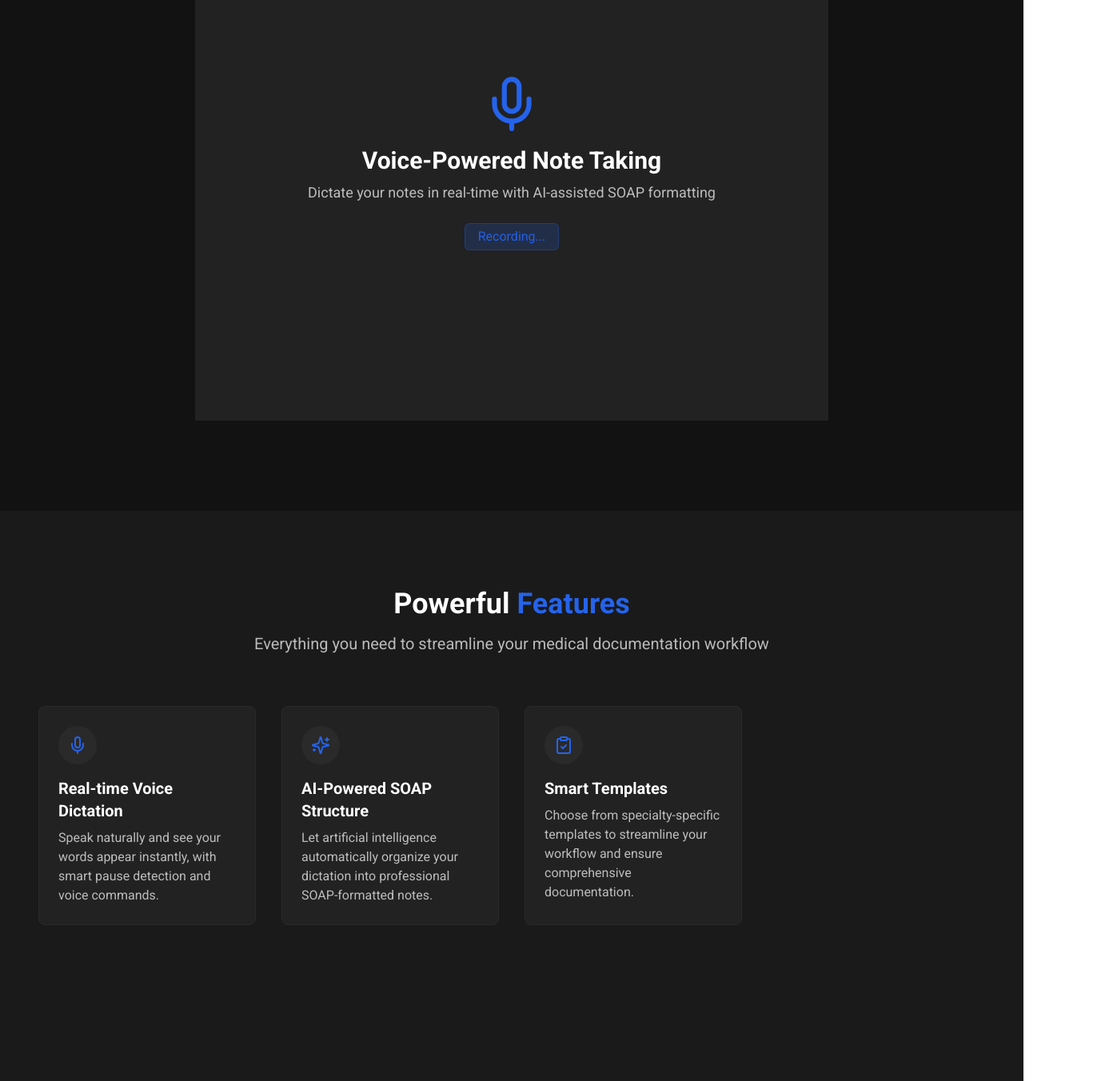
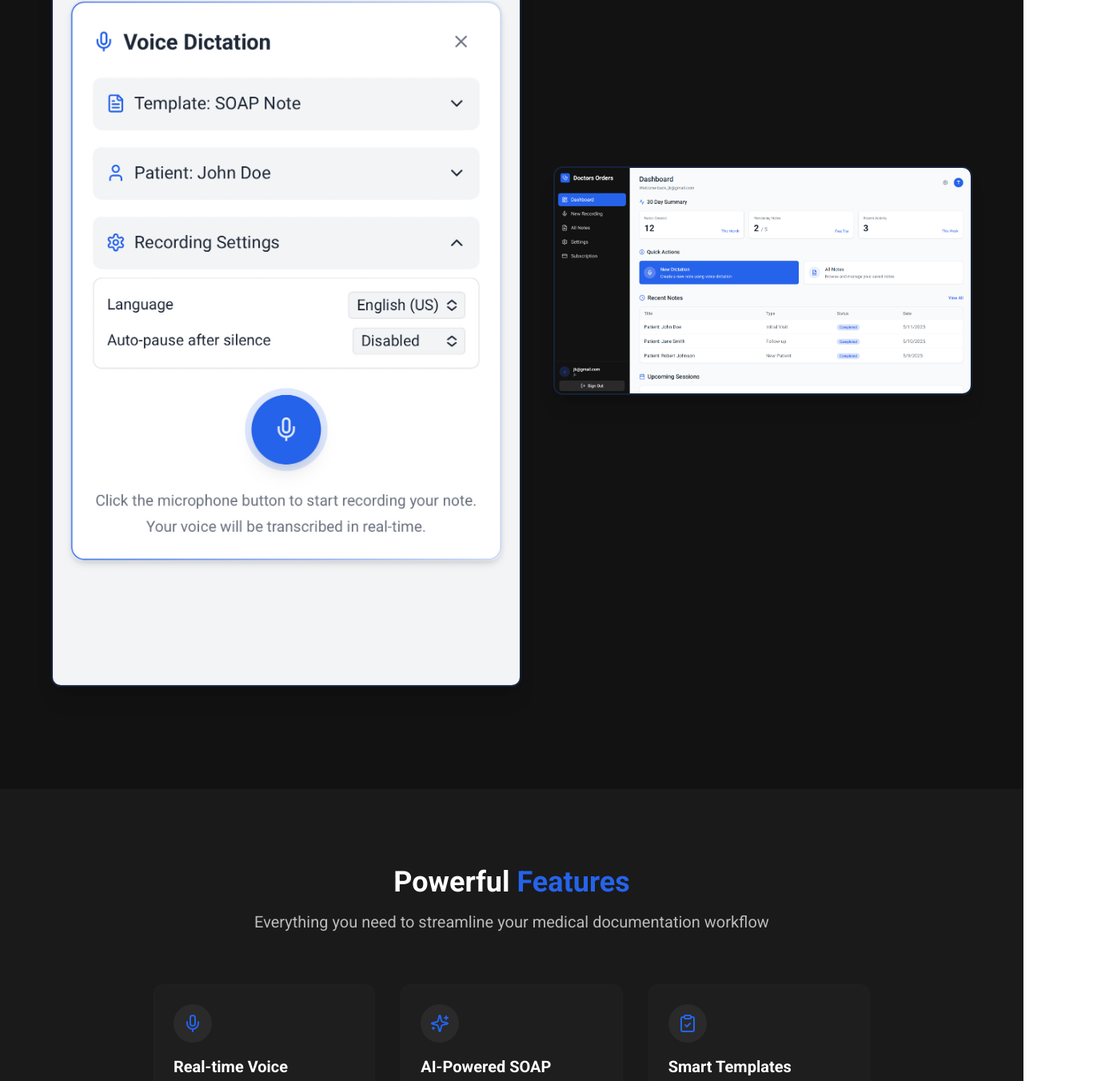
Before and after one commit to PickleRicc/doctors-orders, a Next.js app: page / in a window 1280 px wide. Shown: the part 763-2115 px from the top of the page at 80% size, 1392 px wide, since content can reach past the window. Built offline with nearby package versions, Linux system fonts and the light colour scheme.

Commit message:
feature/update landing page

```diff
--- a/app/page.jsx
+++ b/app/page.jsx
@@ -57,27 +57,63 @@ export default function LandingPage() {
               </Link>
             </div>
 
-            {/* Safari Browser Mockup */}
-            <div className="w-full max-w-6xl mx-auto flex justify-center py-8">
-              <div className="relative w-full max-w-4xl">
-                <Safari
-                  url="app.doctorsorders.ai/create-note"
-                  width={1200}
-                  height={700}
-                  mode="default"
+            {/* App Screenshots Section */}
+            <div className="w-full max-w-6xl mx-auto py-12">
+              {/* Desktop View - Mobile and Desktop Screenshots */}
+              <div className="hidden md:flex items-center justify-center gap-10">
+                {/* Mobile Screenshot - Left Side */}
+                <div className="relative shadow-xl rounded-xl overflow-hidden border-2 border-royal/20 self-center">
+                  <div className="bg-shadow-50">
+                    <Image
+                      src="/IMG_2376.jpeg"
+                      alt="Doctor's Orders Mobile App Interface"
+                      width={180}
+                      height={380}
+                      className="w-auto h-auto"
+                      priority
                     />
-                {/* Placeholder for screenshot - will be replaced with actual app screenshot */}
-                <div className="absolute inset-[52px] bottom-[1px] flex items-center justify-center bg-shadow-100">
-                  <div className="text-center p-6">
-                    <MicIcon size={74} className="text-royal mb-4 mx-auto" />
-                    <h3 className="text-2xl md:text-3xl font-bold text-white">Voice-Powered Note Taking</h3>
-                    <p className="text-white/70 text-lg max-w-xl mt-2">Dictate your notes in real-time with AI-assisted SOAP formatting</p>
-                    <div className="mt-6 inline-block">
-                      <div className="px-4 py-1 bg-royal/20 border border-royal/30 rounded-md text-royal animate-pulse">
-                        Recording...
+                  </div>
+                </div>
+
+                {/* Desktop Screenshot - Right Side */}
+                <div className="relative w-full max-w-3xl shadow-xl rounded-xl overflow-hidden border-2 border-royal/20">
+                  <div className="bg-white">
+                    <Image
+                      src="/Screenshot Capture - 2025-05-19 - 15-08-47.png"
+                      alt="Doctor's Orders Web App Interface"
+                      width={800}
+                      height={500}
+                      className="w-full h-auto"
+                      priority
+                    />
                   </div>
                 </div>
               </div>
+
+              {/* Mobile View - Stacked Screenshots */}
+              <div className="md:hidden space-y-8">
+                {/* Desktop Screenshot */}
+                <div className="relative mx-auto w-full max-w-sm shadow-xl rounded-xl overflow-hidden border-2 border-royal/20">
+                  <Image
+                    src="/Screenshot Capture - 2025-05-19 - 15-08-47.png"
+                    alt="Doctor's Orders Web App Interface"
+                    width={400}
+                    height={250}
+                    className="w-full h-auto"
+                    priority
+                  />
+                </div>
+
+                {/* Mobile Screenshot */}
+                <div className="relative mx-auto shadow-xl rounded-xl overflow-hidden border-2 border-royal/20 max-w-[200px]">
+                  <Image
+                    src="/IMG_2376.jpeg"
+                    alt="Doctor's Orders Mobile App Interface"
+                    width={200}
+                    height={400}
+                    className="w-full h-auto"
+                    priority
+                  />
                 </div>
               </div>
             </div>
@@ -87,17 +123,15 @@ export default function LandingPage() {
 
       {/* Features Section */}
       <section id="features" className="py-24 px-4 bg-shadow-50">
-        <div className="container-content">
+        <div className="container-content max-w-6xl mx-auto">
           <div className="text-center mb-16">
             <h2 className="text-3xl md:text-4xl font-bold mb-4 text-white">Powerful <span className="text-royal">Features</span></h2>
             <p className="text-white/70 text-xl max-w-2xl mx-auto">Everything you need to streamline your medical documentation workflow</p>
           </div>
 
-          <div className="grid grid-cols-1 lg:grid-cols-4 gap-8">
-            <div className="lg:col-span-3">
-              <div className="grid grid-cols-1 md:grid-cols-3 gap-8">
+          <div className="grid grid-cols-1 md:grid-cols-3 gap-8 max-w-4xl mx-auto">
             {/* Feature 1 */}
-                <div className="card p-6">
+            <div className="card p-6 bg-shadow-100/50 rounded-xl border border-shadow-200/30">
               <div className="rounded-full bg-shadow-200 w-12 h-12 flex items-center justify-center mb-4">
                 <MicIcon className="text-royal" size={24} />
               </div>
@@ -106,7 +140,7 @@ export default function LandingPage() {
             </div>
 
             {/* Feature 2 */}
-                <div className="card p-6">
+            <div className="card p-6 bg-shadow-100/50 rounded-xl border border-shadow-200/30">
               <div className="rounded-full bg-shadow-200 w-12 h-12 flex items-center justify-center mb-4">
                 <SparklesIcon className="text-royal" size={24} />
               </div>
@@ -115,37 +149,12 @@ export default function LandingPage() {
             </div>
 
             {/* Feature 3 */}
-                <div className="card p-6">
+            <div className="card p-6 bg-shadow-100/50 rounded-xl border border-shadow-200/30">
               <div className="rounded-full bg-shadow-200 w-12 h-12 flex items-center justify-center mb-4">
                 <ClipboardCheckIcon className="text-royal" size={24} />
               </div>
               <h3 className="text-xl font-bold mb-2 text-white">Smart Templates</h3>
               <p className="text-white/70">Choose from specialty-specific templates to streamline your workflow and ensure comprehensive documentation.</p>
-                </div>
-              </div>
-            </div>
-
-            {/* Mobile View */}
-            <div className="flex justify-center">
-              <div className="relative">
-                <Iphone15Pro
-                  width={240}
-                  height={500}
-                >
-                  {/* Placeholder for mobile app screenshot - will be replaced with actual mobile app screenshot */}
-                  <div className="absolute inset-0 flex items-center justify-center bg-shadow-100">
-                    <div className="text-center p-4">
-                      <MicIcon size={24} className="text-royal mb-2 mx-auto" />
-                      <h3 className="text-sm font-bold text-white">Voice Notes</h3>
-                      <div className="mt-2 inline-block">
-                        <div className="px-2 py-1 bg-royal/20 border border-royal/30 rounded-sm text-xs text-royal animate-pulse">
-                          Recording...
-                        </div>
-                      </div>
-                    </div>
-                  </div>
-                </Iphone15Pro>
-              </div>
             </div>
           </div>
 
--- a/components/magicui/iphone-15-pro.jsx
+++ b/components/magicui/iphone-15-pro.jsx
@@ -45,7 +45,7 @@ export default function Iphone15Pro({
           y="19.25"
           width="389.5"
           height="843.5"
-          preserveAspectRatio="xMidYMid slice"
+          preserveAspectRatio="xMidYMid contain"
           clipPath="url(#roundedCorners)" />
       )}
       {videoSrc && (
```
Also changed, not shown: public/IMG_2376.jpeg (added), public/Screenshot Capture - 2025-05-19 - 15-08-47.png (added). Lines whose indentation alone changed are shown as unchanged.
